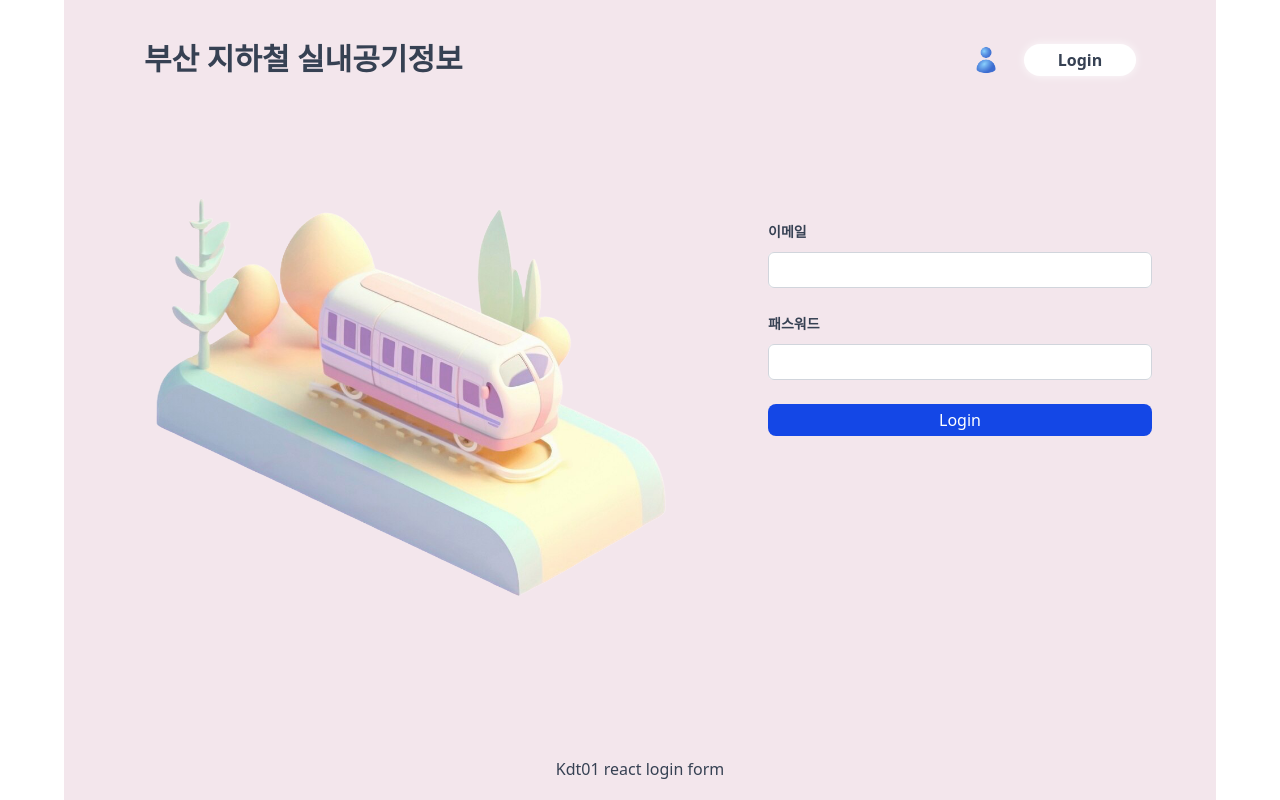
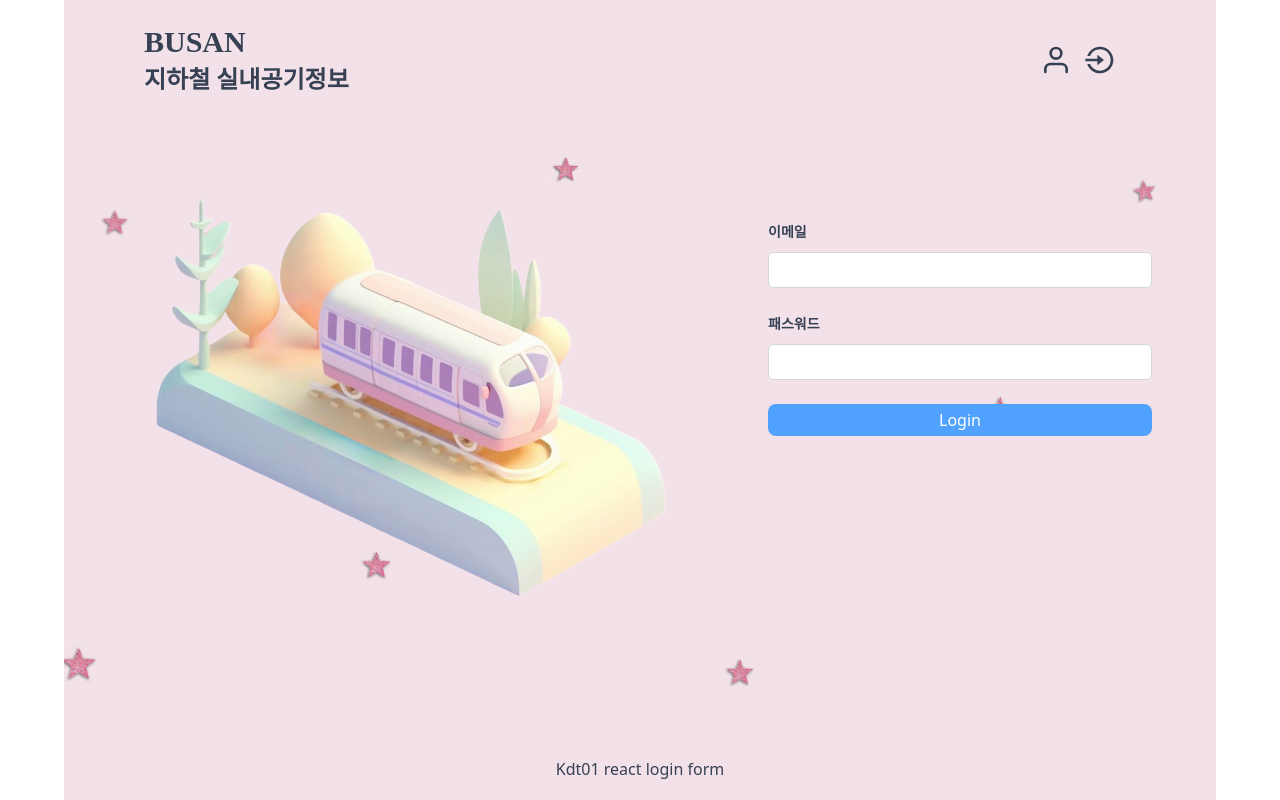
Before and after one commit to nang5587/kdt01_login, a React (Vite) app: page / in a window 1280 px wide. Built offline with nearby package versions, Linux system fonts and the light colour scheme; a web font is replaced by a local one.

Commit message:
4/5 login form 수정

```diff
--- a/src/App.jsx
+++ b/src/App.jsx
@@ -1,4 +1,5 @@
 import "../src/App.css"
+import bg from "./assets/bg.JPG"
 import { BrowserRouter, Routes, Route } from "react-router-dom"
 import Login from "./components/Login"
 import Nav from "./components/Nav"
@@ -11,19 +12,20 @@ function App() {
 
   return (
     <BrowserRouter>
-      <div className="w-full xl:w-9/10 h-screen mx-auto flex flex-col">
-        <header id="headcolor" className="w-full min-h-30 flex justify-center items-center
+      <div className="w-full xl:w-9/10 h-screen mx-auto flex flex-col bg-cover bg-center bg-no-repeat"
+      style={{ backgroundImage: `url(${bg})` }}>
+        <header className="w-full min-h-30 flex justify-center items-center
                           px-10">
           <Nav />
         </header>
-        <main id="maincolor" className="w-full h-full flex flex-col justify-start items-center">
+        <main className="w-full h-full flex flex-col justify-start items-center">
           <Routes>
             <Route path="/" element={<Home />}/>
             <Route path="/login" element={<Login />}/>
             {login && <Route path="/subway" element={<Subway />} />}
           </Routes>
         </main>
-        <footer id="footcolor" className="w-full h-20  flex justify-center items-center">
+        <footer className="w-full h-20  flex justify-center items-center">
           <h2 className="text-md text-gray-700">Kdt01 react login form</h2>
         </footer>
       </div>
--- a/src/components/Home.jsx
+++ b/src/components/Home.jsx
@@ -6,8 +6,23 @@ export default function Home() {
   const [login] = useAtom(logAtom);
 
   return (
-    <div className="w-full flex justify-center items-center">
-      {login ? <h2 className="text-2xl text-gray-700 mt-10"><span className="text-blue-600 font-bold">{localStorage.getItem('logEmail')}</span>님 로그인되었습니다.</h2> : <Login />}
+  <div className="w-full flex justify-end items-center">
+    <div className="w-full">
+      {login ? (
+      <div className="bg-white border-1 border-gray-100 shadow-md shadow-gray-300 rounded-2xl w-[350px] h-[150px] flex items-center justify-center text-center
+                      hover:shadow-lg transition-shadow duration-300 ease-in-out mt-10 ml-20">
+        <h2 className="text-xl text-gray-700 leading-relaxed font-bold">
+          안녕하세요, <br />
+          <span className="text-blue-500">
+            {localStorage.getItem('logEmail')}
+          </span>
+          님!
+        </h2>
+      </div>
+      ) : (
+        <Login />
+      )}
     </div>
+  </div>
   )
 }
--- a/src/components/Login.jsx
+++ b/src/components/Login.jsx
@@ -11,7 +11,19 @@ export default function Login() {
     const emailref = useRef();
     const passref = useRef();
 
-  const handleSubmit = () => {
+  const handleSubmit = (e) => {
+    e.preventDefault();
+    if(emailref.current.value == ""){
+      alert("이메일을 입력해주세요.");
+      emailref.current.focus();
+      return;
+    }
+    if(passref.current.value == ""){
+      alert("패스워드를 입력해주세요.");
+      passref.current.focus();
+      return;
+    }
+
     localStorage.setItem('logEmail', emailref.current.value);
     localStorage.setItem('logPass', passref.current.value);
     setLogin(true);
@@ -26,7 +38,7 @@ export default function Login() {
         </div>
 
         <div className="mt-20 sm:mx-auto sm:w-full sm:max-w-sm">
-          <form action="#" method="POST" className="space-y-6">
+          <form className="space-y-6" onSubmit={handleSubmit}>
             <div>
               <label htmlFor="email" className="block text-sm/6 font-bold text-gray-700">
                 이메일
@@ -68,7 +80,7 @@ export default function Login() {
             <div>
                 <TailButton
                     caption="Login"
-                    color="blue"
+                    color="lblue"
                     onClick={handleSubmit}
                 />
             </div>
--- a/src/components/Nav.jsx
+++ b/src/components/Nav.jsx
@@ -1,8 +1,10 @@
 import "./font.css"
+import { FiUser } from "react-icons/fi";
+import { RiLoginCircleLine } from "react-icons/ri";
+import { RiLogoutCircleLine } from "react-icons/ri";
 import { Link } from "react-router-dom";
 import { useAtom } from "jotai";
 import { logAtom } from "../atoms/IsLogin";
-import user from "../assets/user2.png"
 
 
 export default function Nav() {
@@ -16,36 +18,35 @@ export default function Nav() {
 
   return (
     <div className="w-full flex justify-between items-center mx-10 text-gray-700">
-        <h2 id="title" className="text-3xl text-gray-700 font-bold">부산 지하철 실내공기정보</h2>
+        <h2 id="title" className="text-3xl text-gray-700 font-bold">BUSAN <br/> <span className="text-2xl">지하철 실내공기정보</span></h2>
         <div className="flex justify-center items-center">
 
           {login &&
             <Link to="/subway" id="navcenter"
               className="inline-flex items-center justify-center text-lg font-bold text-gray-700
-                mr-5 px-5 py-1  w-28 text-center hover:underline underline-offset-2">
+                mr-5 px-5 py-1 w-28 text-center hover:underline underline-offset-4">
               지하철
             </Link>}
 
           </div>
           <div className="flex justify-end items-center">
             <Link to="/"
-                      className="inline-flex items-center justify-center w-9 mr-5">
-                        <img src={user} />
+                      className="inline-flex items-center justify-center w-8 mr-3 text-gray-700
+                      ">
+                      <FiUser className="w-full h-full"/>
             </Link>
             {login ? (
             <>
             <Link to="/login"
               onClick={handlelogout}
-              className="inline-flex items-center justify-center font-bold text-gray-700
-               bg-white px-5 py-1 rounded-full shadow-[0_0_10px_rgba(255,255,255,0.8)] w-28 text-center">
-                Logout
+              className="inline-flex items-center justify-center w-8 mr-5 text-gray-700">
+                <RiLogoutCircleLine className="w-full h-full"/>
             </Link>
             </>
                       ) : (
-                        <Link to="/login"
-                        className="inline-flex items-center justify-center font-bold text-gray-700
-                         bg-white px-5 py-1 rounded-full shadow-[0_0_10px_rgba(255,255,255,0.8)] w-28 text-center">
-                          Login
+                        <Link to="/login" className="inline-flex items-center justify-center w-8 mr-5 text-gray-700
+                        ">
+                        <RiLoginCircleLine className="w-full h-full"/>
                         </Link>
                       )}
         </div>
--- a/src/components/Subway.jsx
+++ b/src/components/Subway.jsx
@@ -72,7 +72,7 @@ export default function Subway() {
                            hover:bg-gray-50 dark:hover:bg-gray-600 hover:cursor-pointer hover:font-bold"
                            >
 
-                            <td className="px-6 p-4 text-center font-medium text-gray-900">
+                            <td className="px-6 p-4 text-center">
                             {item["pm10"]}
                             </td>
                             <td className=" px-6 py-4 text-center ">
@@ -116,8 +116,9 @@ export default function Subway() {
   return (
     <div className="w-9/10">
         <div className="w-full flex justify-between items-center">
-            <h2 className="text-2xl text-gray-700 font-bold my-10 w-1/2">측정소 선택</h2>
-            <div className="w-1/2"><TailSelect
+            <h2 className="text-lg text-gray-700 font-bold my-10 px-5 py-2 rounded-lg bg-white
+                          border-1 border-gray-100 shadow-md shadow-gray-300">측정소 선택</h2>
+            <div className="w-1/3"><TailSelect
                 id="sel"
                 refSel={refSel}
                 items={selList}
@@ -129,31 +130,31 @@ export default function Subway() {
         <thead className="text-sm text-gray-700 uppercase bg-gray-100 dark:bg-gray-700 dark:text-gray-400">
           <tr>
             <th className="font-bold px-6 py-3 text-center w-1/9">
-            {scode.pm10.name}({scode.pm10.unit})
+            {scode.pm10.name}<br/>({scode.pm10.unit})
             </th>
             <th className="min-w-auto px-6 py-3 text-center w-1/9">
-            {scode.co2.name}({scode.co2.unit})
+            {scode.co2.name}<br/>({scode.co2.unit})
             </th>
             <th className="min-w-auto px-6 py-3 text-center w-1/9">
-            {scode.co.name}({scode.co.unit})
+            {scode.co.name}<br/>({scode.co.unit})
             </th>
             <th className="min-w-auto  px-6 py-3 text-center w-1/9">
-            {scode.no2.name}({scode.no2.unit})
+            {scode.no2.name}<br/>({scode.no2.unit})
             </th>
             <th className="min-w-auto  px-6 py-3 text-center w-1/9">
-            {scode.no.name}({scode.no.unit})
+            {scode.no.name}<br/>({scode.no.unit})
             </th>
             <th className="min-w-auto  px-6 py-3 text-center w-1/9">
-            {scode.nox.name}({scode.nox.unit})
+            {scode.nox.name}<br/>({scode.nox.unit})
             </th>
             <th className="min-w-auto  px-6 py-3 text-center w-1/9">
-            {scode.o3.name}({scode.o3.unit})
+            {scode.o3.name}<br/>({scode.o3.unit})
             </th>
             <th className="min-w-auto  px-6 py-3 text-center w-1/9">
-            {scode.pm25.name}({scode.pm25.unit})
+            {scode.pm25.name}<br/>({scode.pm25.unit})
             </th>
             <th className="min-w-auto  px-6 py-3 text-center w-1/9">
-            {scode.fad.name}({scode.fad.unit})
+            {scode.fad.name}<br/>({scode.fad.unit})
             </th>
           </tr>
         </thead>
--- a/vite.config.js
+++ b/vite.config.js
@@ -8,4 +8,9 @@ export default defineConfig({
     react(),
     tailwindcss(),
   ],
+  assetsInclude: ['**/*.JPG'],
+  server: {
+    host: '0.0.0.0',
+    port: 5173,
+  },
 })
```
Also changed, not shown: src/assets/bg.JPG (added), src/assets/pinkuser.png (added).
